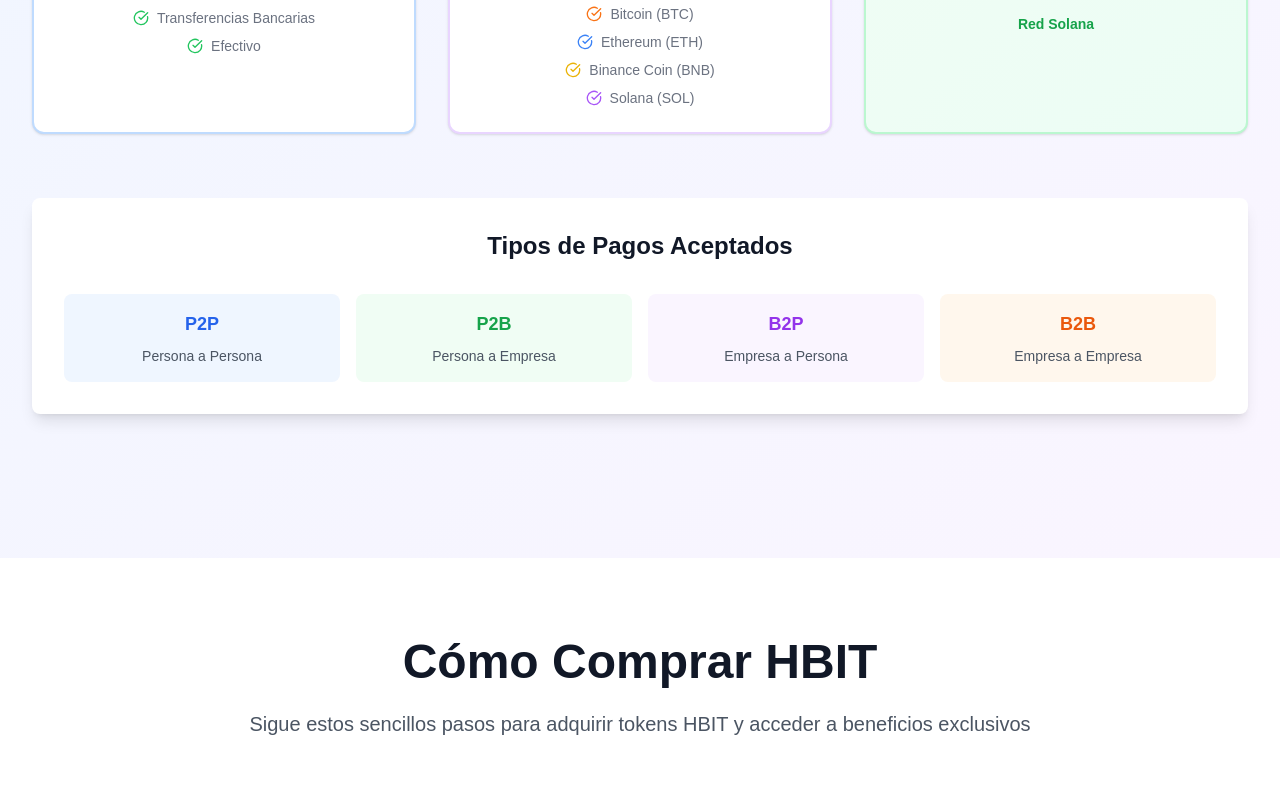
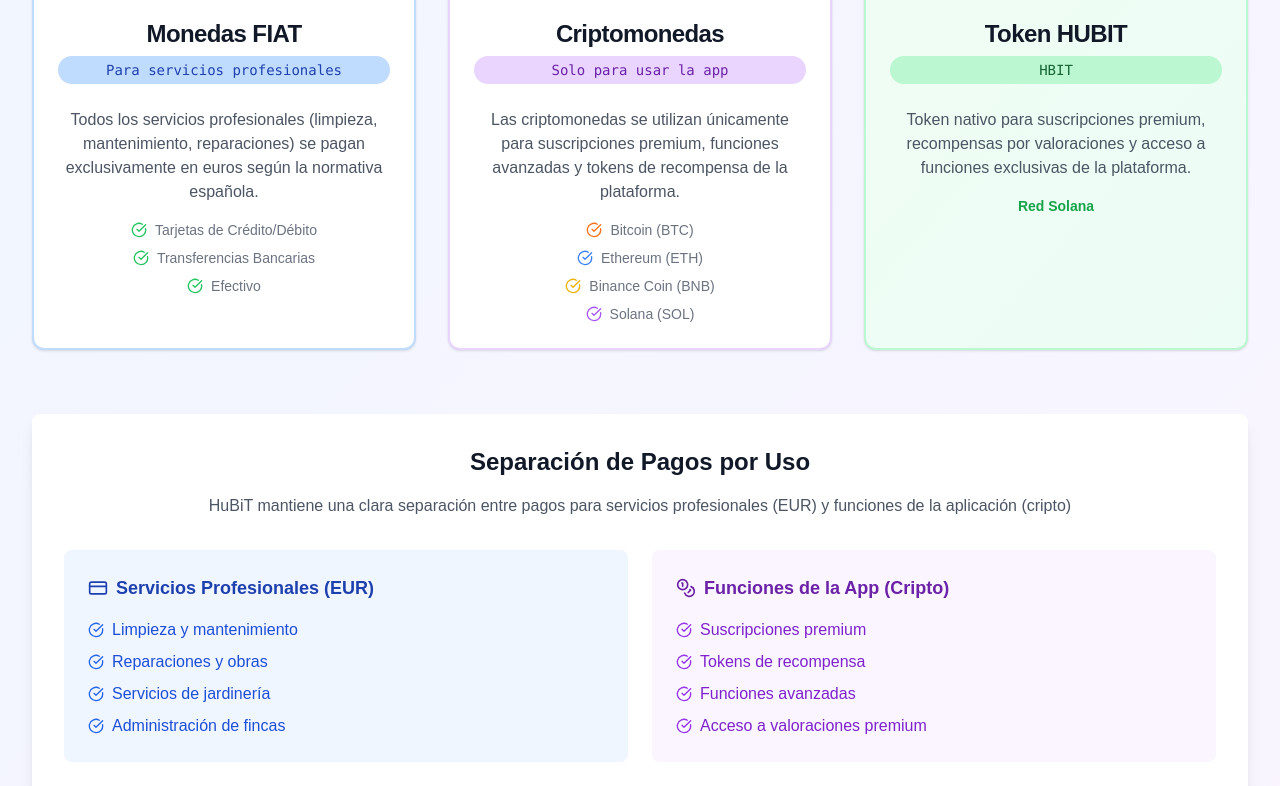
Before and after one commit to Hubit85/HubitApp, a Next.js app: page / in a window 1280 px wide. Shown: the part 3674-4460 px from the top of the page. Built offline with nearby package versions, Linux system fonts and the light colour scheme.

Commit message:
feat(payment): Clarify cryptocurrency usage for app features on homepage

```diff
--- a/src/pages/index.tsx
+++ b/src/pages/index.tsx
@@ -209,14 +209,19 @@ export default function Home() {
                 <h2 className="text-4xl md:text-5xl font-bold text-gray-900 mb-6">
                   {t("paymentSystemTitle")}
                 </h2>
-                <p className="text-xl text-gray-600 max-w-4xl mx-auto">
+                <p className="text-xl text-gray-600 max-w-4xl mx-auto mb-4">
                   {t("paymentSystemIntro")}
                 </p>
+                <div className="bg-amber-50 border border-amber-200 rounded-lg p-4 max-w-4xl mx-auto">
+                  <p className="text-amber-800 font-medium text-lg">
+                    📋 <strong>Importante:</strong> Los pagos con criptomonedas son exclusivamente para suscripciones y funciones premium de la aplicación. Los servicios profesionales se pagan con métodos tradicionales (EUR) según la normativa española.
+                  </p>
+                </div>
               </div>
 
               {/* Métodos de Pago */}
               <div className="grid grid-cols-1 md:grid-cols-3 gap-8 mb-16">
-                {/* FIAT */}
+                {/* FIAT - Para servicios */}
                 <Card className="h-full border-2 border-blue-200 hover:border-blue-400 transition-colors">
                   <CardHeader className="text-center">
                     <div className="mx-auto mb-4 p-3 bg-blue-100 rounded-full w-16 h-16 flex items-center justify-center">
@@ -225,10 +230,13 @@ export default function Home() {
                     <CardTitle className="text-2xl font-bold text-gray-900">
                       {t("fiatCurrencies")}
                     </CardTitle>
+                    <div className="text-sm font-mono bg-blue-200 text-blue-800 px-3 py-1 rounded-full inline-block mt-2">
+                      Para servicios profesionales
+                    </div>
                   </CardHeader>
                   <CardContent>
                     <p className="text-gray-600 text-center mb-4">
-                      {t("fiatDescription")}
+                      Todos los servicios profesionales (limpieza, mantenimiento, reparaciones) se pagan exclusivamente en euros según la normativa española.
                     </p>
                     <div className="space-y-2">
                       <div className="flex items-center justify-center gap-2 text-sm text-gray-500">
@@ -247,7 +255,7 @@ export default function Home() {
                   </CardContent>
                 </Card>
 
-                {/* Criptomonedas */}
+                {/* Criptomonedas - Solo para app */}
                 <Card className="h-full border-2 border-purple-200 hover:border-purple-400 transition-colors">
                   <CardHeader className="text-center">
                     <div className="mx-auto mb-4 p-3 bg-purple-100 rounded-full w-16 h-16 flex items-center justify-center">
@@ -256,10 +264,13 @@ export default function Home() {
                     <CardTitle className="text-2xl font-bold text-gray-900">
                       {t("cryptocurrencies")}
                     </CardTitle>
+                    <div className="text-sm font-mono bg-purple-200 text-purple-800 px-3 py-1 rounded-full inline-block mt-2">
+                      Solo para usar la app
+                    </div>
                   </CardHeader>
                   <CardContent>
                     <p className="text-gray-600 text-center mb-4">
-                      {t("cryptoDescription")}
+                      Las criptomonedas se utilizan únicamente para suscripciones premium, funciones avanzadas y tokens de recompensa de la plataforma.
                     </p>
                     <div className="space-y-2">
                       <div className="flex items-center justify-center gap-2 text-sm text-gray-500">
@@ -282,7 +293,7 @@ export default function Home() {
                   </CardContent>
                 </Card>
 
-                {/* HBIT Token */}
+                {/* HBIT Token - Recompensas y suscripciones */}
                 <Card className="h-full border-2 border-green-200 hover:border-green-400 transition-colors bg-gradient-to-br from-green-50 to-emerald-50">
                   <CardHeader className="text-center">
                     <div className="mx-auto mb-4 p-3 bg-green-100 rounded-full w-16 h-16 flex items-center justify-center">
@@ -297,7 +308,7 @@ export default function Home() {
                   </CardHeader>
                   <CardContent>
                     <p className="text-gray-600 text-center mb-4">
-                      {t("hbitDescription")}
+                      Token nativo para suscripciones premium, recompensas por valoraciones y acceso a funciones exclusivas de la plataforma.
                     </p>
                     <div className="text-center">
                       <div className="text-sm text-green-600 font-semibold">
@@ -310,25 +321,36 @@ export default function Home() {
 
               {/* Tipos de Pagos Soportados */}
               <div className="bg-white rounded-lg p-8 shadow-lg mb-16">
-                <h3 className="text-2xl font-bold text-gray-900 text-center mb-8">
-                  {t("acceptedPayments")}
+                <h3 className="text-2xl font-bold text-gray-900 text-center mb-4">
+                  Separación de Pagos por Uso
                 </h3>
-                <div className="grid grid-cols-2 md:grid-cols-4 gap-4">
-                  <div className="text-center p-4 bg-blue-50 rounded-lg">
-                    <div className="text-lg font-semibold text-blue-600 mb-2">P2P</div>
-                    <div className="text-sm text-gray-600">{t("p2pPayments")}</div>
+                <p className="text-gray-600 text-center mb-8">
+                  HuBiT mantiene una clara separación entre pagos para servicios profesionales (EUR) y funciones de la aplicación (cripto)
+                </p>
+                <div className="grid grid-cols-1 md:grid-cols-2 gap-6">
+                  <div className="bg-blue-50 rounded-lg p-6">
+                    <h4 className="text-lg font-semibold text-blue-800 mb-4 flex items-center">
+                      <CreditCard className="h-5 w-5 mr-2" />
+                      Servicios Profesionales (EUR)
+                    </h4>
+                    <ul className="space-y-2 text-blue-700">
+                      <li className="flex items-center"><CheckCircle className="h-4 w-4 mr-2 text-blue-600" />Limpieza y mantenimiento</li>
+                      <li className="flex items-center"><CheckCircle className="h-4 w-4 mr-2 text-blue-600" />Reparaciones y obras</li>
+                      <li className="flex items-center"><CheckCircle className="h-4 w-4 mr-2 text-blue-600" />Servicios de jardinería</li>
+                      <li className="flex items-center"><CheckCircle className="h-4 w-4 mr-2 text-blue-600" />Administración de fincas</li>
+                    </ul>
                   </div>
-                  <div className="text-center p-4 bg-green-50 rounded-lg">
-                    <div className="text-lg font-semibold text-green-600 mb-2">P2B</div>
-                    <div className="text-sm text-gray-600">{t("p2bPayments")}</div>
-                  </div>
-                  <div className="text-center p-4 bg-purple-50 rounded-lg">
-                    <div className="text-lg font-semibold text-purple-600 mb-2">B2P</div>
-                    <div className="text-sm text-gray-600">{t("b2pPayments")}</div>
-                  </div>
-                  <div className="text-center p-4 bg-orange-50 rounded-lg">
-                    <div className="text-lg font-semibold text-orange-600 mb-2">B2B</div>
-                    <div className="text-sm text-gray-600">{t("b2bPayments")}</div>
+                  <div className="bg-purple-50 rounded-lg p-6">
+                    <h4 className="text-lg font-semibold text-purple-800 mb-4 flex items-center">
+                      <Coins className="h-5 w-5 mr-2" />
+                      Funciones de la App (Cripto)
+                    </h4>
+                    <ul className="space-y-2 text-purple-700">
+                      <li className="flex items-center"><CheckCircle className="h-4 w-4 mr-2 text-purple-600" />Suscripciones premium</li>
+                      <li className="flex items-center"><CheckCircle className="h-4 w-4 mr-2 text-purple-600" />Tokens de recompensa</li>
+                      <li className="flex items-center"><CheckCircle className="h-4 w-4 mr-2 text-purple-600" />Funciones avanzadas</li>
+                      <li className="flex items-center"><CheckCircle className="h-4 w-4 mr-2 text-purple-600" />Acceso a valoraciones premium</li>
+                    </ul>
                   </div>
                 </div>
               </div>
--- a/src/pages/whitepaper.tsx
+++ b/src/pages/whitepaper.tsx
@@ -559,7 +559,7 @@ export default function WhitepaperPage() {
               <CardContent className="p-8 text-center">
                 <h2 className="text-3xl font-bold text-neutral-900 mb-6">El Futuro de HuBiT</h2>
                 <p className="text-lg text-neutral-600 leading-relaxed max-w-3xl mx-auto mb-8">
-                  HuBiT representa la evolución natural de la gestión inmobiliaria, combinando una red social transparente con tecnología blockchain avanzada para crear un ecosistema donde la confianza, valoración de servicios y eficiencia operativa transforman la experiencia de toda la comunidad inmobiliaria.
+                  HuBiT representa la evolución natural de la gestión inmobiliaria, combinando un hub de servicios profesionales transparente con tecnología blockchain avanzada para crear un ecosistema donde la confianza, valoración de servicios y eficiencia operativa transforman la experiencia de toda la comunidad inmobiliaria.
                 </p>
                 <div className="flex flex-col sm:flex-row gap-4 justify-center">
                   <Button
```
